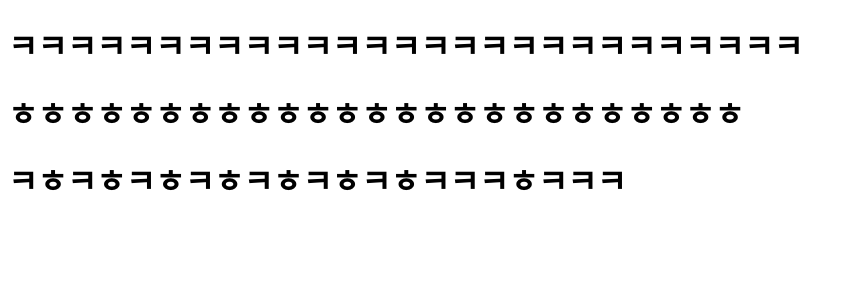
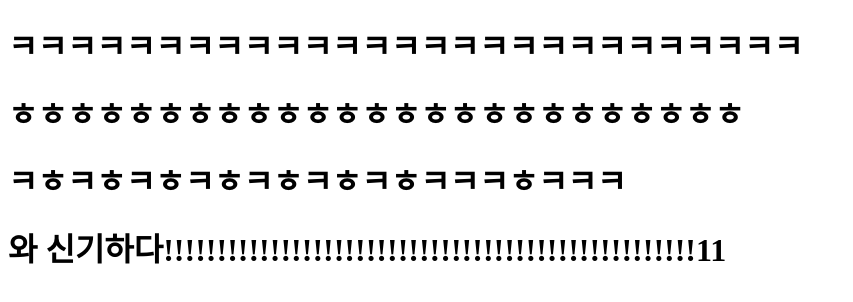
Before and after one commit to kangraehyoung/k8s-sidecar, a plain HTML site: page index.html in a window 1280 px wide. Shown: the whole page, without its empty margins (0-853 px from the left). Drawn offline with Linux system fonts and the light colour scheme.

Commit message:
Update index.html

```diff
--- a/index.html
+++ b/index.html
@@ -9,5 +9,6 @@
     <h1>ㅋㅋㅋㅋㅋㅋㅋㅋㅋㅋㅋㅋㅋㅋㅋㅋㅋㅋㅋㅋㅋㅋㅋㅋㅋㅋㅋ</h1>
     <h1>ㅎㅎㅎㅎㅎㅎㅎㅎㅎㅎㅎㅎㅎㅎㅎㅎㅎㅎㅎㅎㅎㅎㅎㅎㅎ</h1>
     <h1>ㅋㅎㅋㅎㅋㅎㅋㅎㅋㅎㅋㅎㅋㅎㅋㅋㅋㅎㅋㅋㅋ</h1>
+    <h1>와 신기하다!!!!!!!!!!!!!!!!!!!!!!!!!!!!!!!!!!!!!!!!!!!!!!!!!!11</h1>
 </body>
 </html>
```
